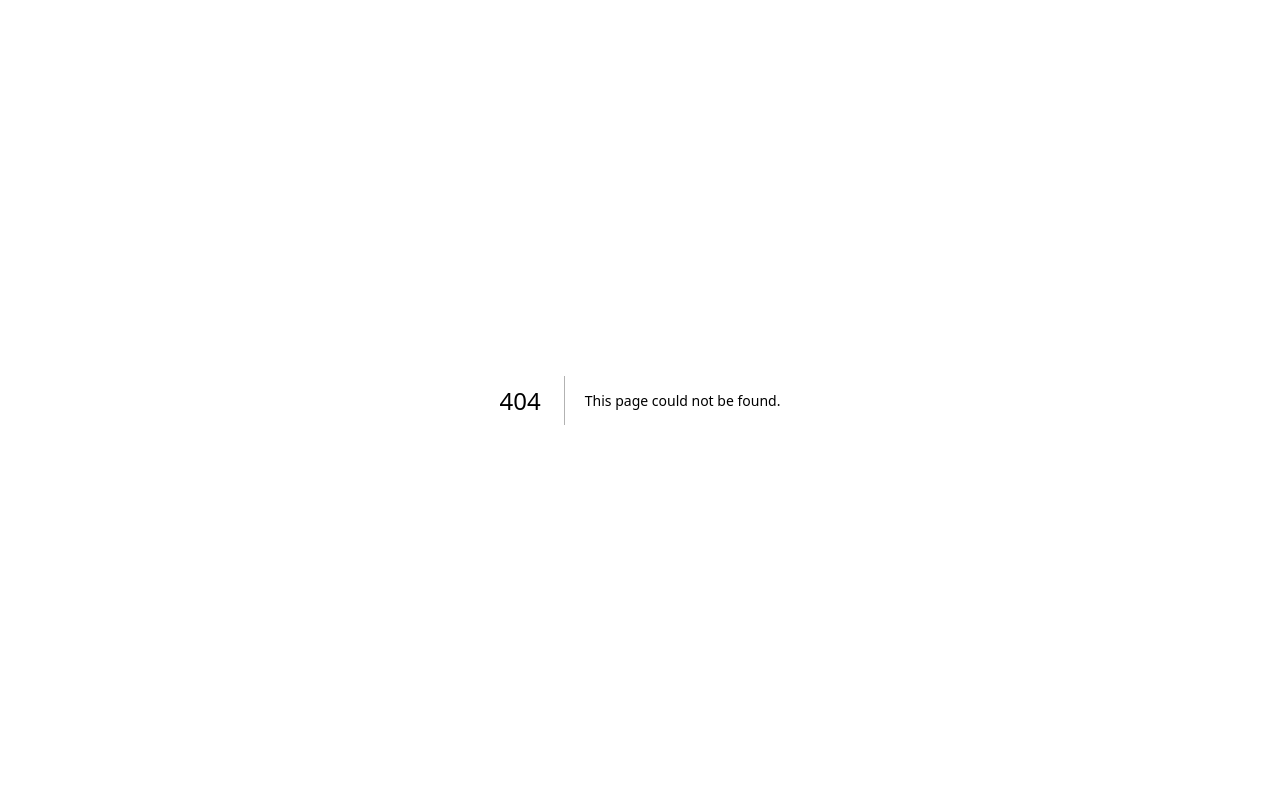
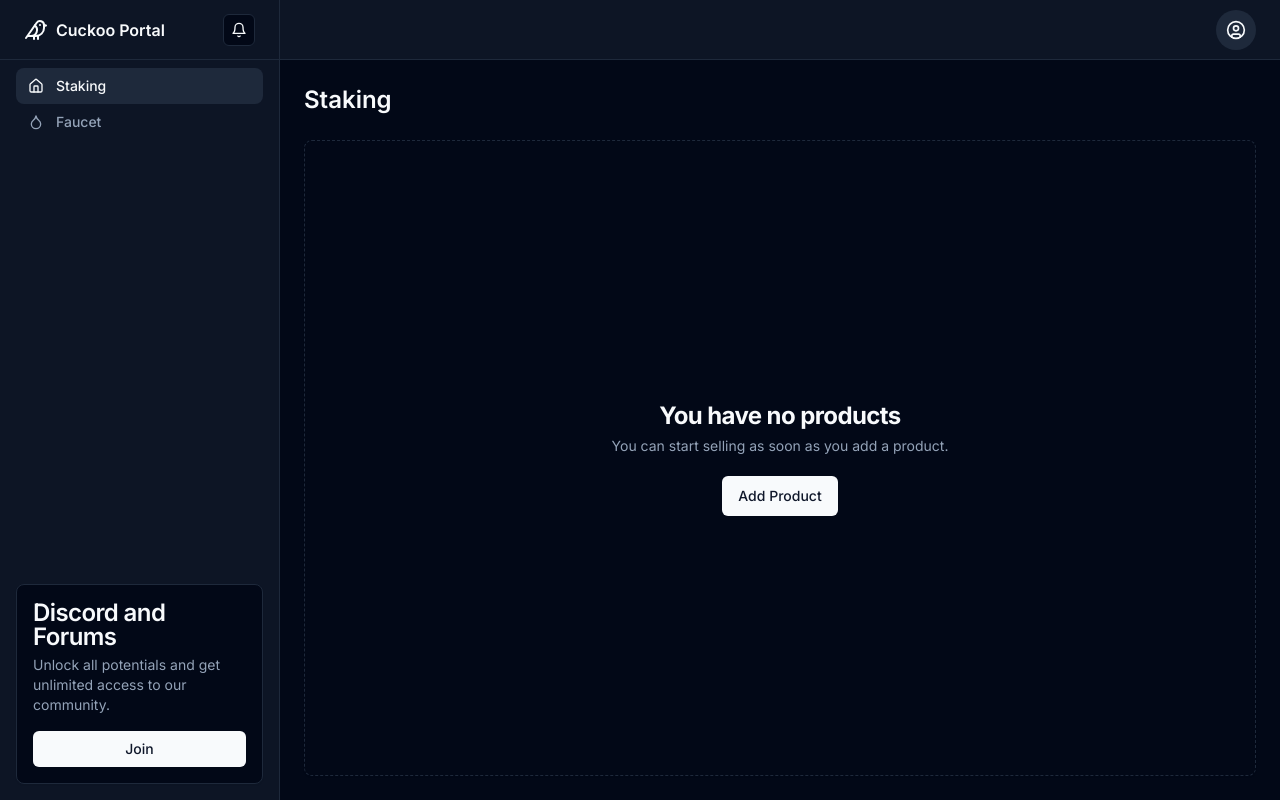
Before and after one commit to Sialose5t/cuckoo, a Next.js app in the folder packages/portal/: page /portal/staking in a window 1280 px wide. Before the commit this address had no page. Built offline with nearby package versions, Linux system fonts and the light colour scheme.

Commit message:
refactor dash layout

```diff
--- a/packages/portal/package.json
+++ b/packages/portal/package.json
@@ -6,7 +6,9 @@
     "dev": "next dev",
     "build": "next build",
     "start": "next start",
-    "lint": "next lint"
+    "lint": "next lint",
+    "export": "next export",
+    "deploy": "next build && next export && npx thirdweb@latest upload out"
   },
   "dependencies": {
     "@radix-ui/react-dialog": "^1.0.5",
--- /dev/null
+++ b/packages/portal/src/app/portal/faucet/page.tsx
@@ -0,0 +1,26 @@
+
+import { Button } from "@/components/ui/button";
+import {DashLayout} from "@/components/ui/dash-layout";
+export default function FaucetPage() {
+  return (
+    <DashLayout>
+      <div className="flex items-center">
+        <h1 className="text-lg font-semibold md:text-2xl">Faucet</h1>
+      </div>
+      <div
+        className="flex flex-1 items-center justify-center rounded-lg border border-dashed shadow-sm"
+        x-chunk="dashboard-02-chunk-1"
+      >
+        <div className="flex flex-col items-center gap-1 text-center">
+          <h3 className="text-2xl font-bold tracking-tight">
+            You have no products
+          </h3>
+          <p className="text-sm text-muted-foreground">
+            You can start selling as soon as you add a product.
+          </p>
+          <Button className="mt-4">Add Product</Button>
+        </div>
+      </div>
+    </DashLayout>
+  );
+}
--- /dev/null
+++ b/packages/portal/src/app/portal/staking/page.tsx
@@ -0,0 +1,26 @@
+
+import { Button } from "@/components/ui/button";
+import {DashLayout} from "@/components/ui/dash-layout";
+export default function StakingPage() {
+  return (
+    <DashLayout>
+      <div className="flex items-center">
+        <h1 className="text-lg font-semibold md:text-2xl">Staking</h1>
+      </div>
+      <div
+        className="flex flex-1 items-center justify-center rounded-lg border border-dashed shadow-sm"
+        x-chunk="dashboard-02-chunk-1"
+      >
+        <div className="flex flex-col items-center gap-1 text-center">
+          <h3 className="text-2xl font-bold tracking-tight">
+            You have no products
+          </h3>
+          <p className="text-sm text-muted-foreground">
+            You can start selling as soon as you add a product.
+          </p>
+          <Button className="mt-4">Add Product</Button>
+        </div>
+      </div>
+    </DashLayout>
+  );
+}
--- a/packages/portal/src/components/ui/button.tsx
+++ b/packages/portal/src/components/ui/button.tsx
@@ -37,15 +37,26 @@ export interface ButtonProps
   extends React.ButtonHTMLAttributes<HTMLButtonElement>,
     VariantProps<typeof buttonVariants> {
   asChild?: boolean;
+  href?: string; // Adding href for link behavior
+  target?: string; // Adding target for controlling how the link opens
 }
 
-const Button = React.forwardRef<HTMLButtonElement, ButtonProps>(
-  ({ className, variant, size, asChild = false, ...props }, ref) => {
-    const Comp = asChild ? Slot : "button";
+const Button = React.forwardRef<
+  HTMLButtonElement & HTMLAnchorElement,
+  ButtonProps
+>(
+  (
+    { className, variant, size, asChild = false, href, target, ...props },
+    ref,
+  ) => {
+    const Comp = asChild ? Slot : href ? "a" : "button"; // Determines the component type based on href
     return (
+      // @ts-ignore
       <Comp
         className={cn(buttonVariants({ variant, size, className }))}
         ref={ref}
+        href={href}
+        target={target}
         {...props}
       />
     );
--- a/packages/portal/src/app/page.tsx
+++ b/packages/portal/src/components/ui/dash-layout.tsx
@@ -1,7 +1,10 @@
+"use client";
+
 import Link from "next/link";
 import {
-  Bell, Bird,
-  CircleUser,
+  Bell,
+  Bird,
+  CircleUser, Droplet,
   Home,
   LineChart,
   Menu,
@@ -29,7 +32,16 @@ import {
   DropdownMenuTrigger,
 } from "@/components/ui/dropdown-menu";
 import { Sheet, SheetContent, SheetTrigger } from "@/components/ui/sheet";
-export default function Dashboard() {
+import { usePathname } from 'next/navigation'
+
+const navigationItems = [
+  { href: "/portal/staking", label: "Staking", icon: Home },
+  { href: "/portal/faucet", label: "Faucet", icon: Droplet },
+];
+
+export function DashLayout({children}: {children: React.ReactNode}) {
+  const pathname = usePathname()
+
   return (
     <div className="grid min-h-screen w-full md:grid-cols-[220px_1fr] lg:grid-cols-[280px_1fr]">
       <div className="hidden border-r bg-muted/40 md:block">
@@ -39,53 +51,29 @@ export default function Dashboard() {
               <Bird className="h-6 w-6" />
               <span className="">Cuckoo Portal</span>
             </Link>
-            <Button variant="outline" size="icon" className="ml-auto h-8 w-8">
-              <a target={"_blank"} href={"https://cuckoo.network/blog"}>
-                <Bell className="h-4 w-4"/>
-                <span className="sr-only">Toggle notifications</span>
-              </a>
+            <Button
+              variant="outline"
+              size="icon"
+              className="ml-auto h-8 w-8"
+              target={"_blank"}
+              href={"https://cuckoo.network/blog"}
+            >
+              <Bell className="h-4 w-4" />
+              <span className="sr-only">Toggle notifications</span>
             </Button>
           </div>
           <div className="flex-1">
             <nav className="grid items-start px-2 text-sm font-medium lg:px-4">
-              <Link
-                href="#"
-                className="flex items-center gap-3 rounded-lg px-3 py-2 text-muted-foreground transition-all hover:text-primary"
-              >
-                <Home className="h-4 w-4" />
-                Dashboard
-              </Link>
-              <Link
-                href="#"
-                className="flex items-center gap-3 rounded-lg px-3 py-2 text-muted-foreground transition-all hover:text-primary"
-              >
-                <ShoppingCart className="h-4 w-4" />
-                Orders
-                <Badge className="ml-auto flex h-6 w-6 shrink-0 items-center justify-center rounded-full">
-                  6
-                </Badge>
-              </Link>
-              <Link
-                href="#"
-                className="flex items-center gap-3 rounded-lg bg-muted px-3 py-2 text-primary transition-all hover:text-primary"
-              >
-                <Package className="h-4 w-4" />
-                Products{" "}
-              </Link>
-              <Link
-                href="#"
-                className="flex items-center gap-3 rounded-lg px-3 py-2 text-muted-foreground transition-all hover:text-primary"
-              >
-                <Users className="h-4 w-4" />
-                Customers
-              </Link>
-              <Link
-                href="#"
-                className="flex items-center gap-3 rounded-lg px-3 py-2 text-muted-foreground transition-all hover:text-primary"
-              >
-                <LineChart className="h-4 w-4" />
-                Analytics
-              </Link>
+              {navigationItems.map((item) => (
+                <Link
+                  key={item.label}
+                  href={item.href}
+                  className={`flex items-center gap-3 rounded-lg px-3 py-2 transition-all ${pathname === item.href ? 'bg-muted px-3 py-2 text-primary' : 'text-muted-foreground hover:text-primary'}`}
+                >
+                  <item.icon className="h-4 w-4" />
+                  {item.label}
+                </Link>
+              ))}
             </nav>
           </div>
           <div className="mt-auto p-4">
@@ -93,11 +81,17 @@ export default function Dashboard() {
               <CardHeader className="p-2 pt-0 md:p-4">
                 <CardTitle>Discord and Forums</CardTitle>
                 <CardDescription>
-                  Unlock all potentials and get unlimited access to our community.
+                  Unlock all potentials and get unlimited access to our
+                  community.
                 </CardDescription>
               </CardHeader>
               <CardContent className="p-2 pt-0 md:p-4 md:pt-0">
-                <Button size="sm" className="w-full">
+                <Button
+                  size="sm"
+                  className="w-full"
+                  target={"_blank"}
+                  href={"https://cuckoo.network/dc"}
+                >
                   Join
                 </Button>
               </CardContent>
@@ -184,11 +178,7 @@ export default function Dashboard() {
               </div>
             </SheetContent>
           </Sheet>
-          <div className="w-full flex-1">
-            {
-              /* TODO */
-            }
-          </div>
+          <div className="w-full flex-1">{/* TODO */}</div>
           <DropdownMenu>
             <DropdownMenuTrigger asChild>
               <Button variant="secondary" size="icon" className="rounded-full">
@@ -207,23 +197,7 @@ export default function Dashboard() {
           </DropdownMenu>
         </header>
         <main className="flex flex-1 flex-col gap-4 p-4 lg:gap-6 lg:p-6">
-          <div className="flex items-center">
-            <h1 className="text-lg font-semibold md:text-2xl">Inventory</h1>
-          </div>
-          <div
-            className="flex flex-1 items-center justify-center rounded-lg border border-dashed shadow-sm"
-            x-chunk="dashboard-02-chunk-1"
-          >
-            <div className="flex flex-col items-center gap-1 text-center">
-              <h3 className="text-2xl font-bold tracking-tight">
-                You have no products
-              </h3>
-              <p className="text-sm text-muted-foreground">
-                You can start selling as soon as you add a product.
-              </p>
-              <Button className="mt-4">Add Product</Button>
-            </div>
-          </div>
+          {children}
         </main>
       </div>
     </div>
```
